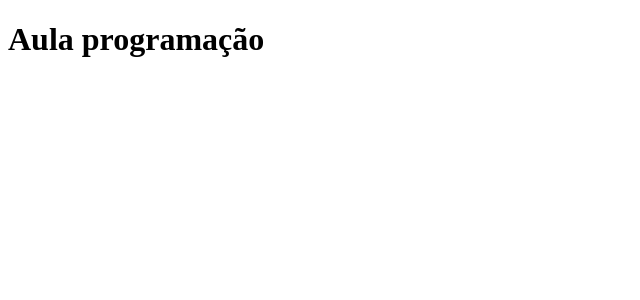
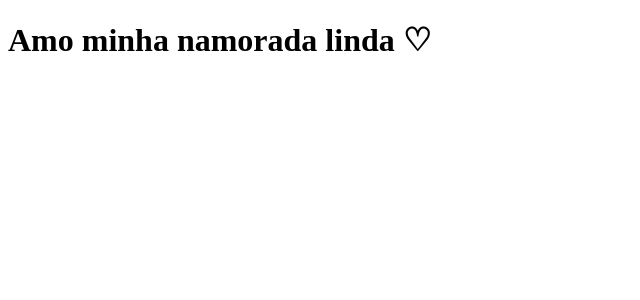
Before and after one commit to joaoskdev/pulse-sync, a Next.js app: page / in a window 1280 px wide. Shown: the top 300 px of the page, without its empty margins (0-640 px from the left). Built offline with nearby package versions, Linux system fonts and the light colour scheme.

Commit message:
Atualizar o index.js

```diff
--- a/pages/index.js
+++ b/pages/index.js
@@ -1,5 +1,5 @@
 function Home() {
-  return <h1>Aula programação </h1>;
+  return <h1>Amo minha namorada linda ♡</h1>;
 }
 
 export default Home;
```
